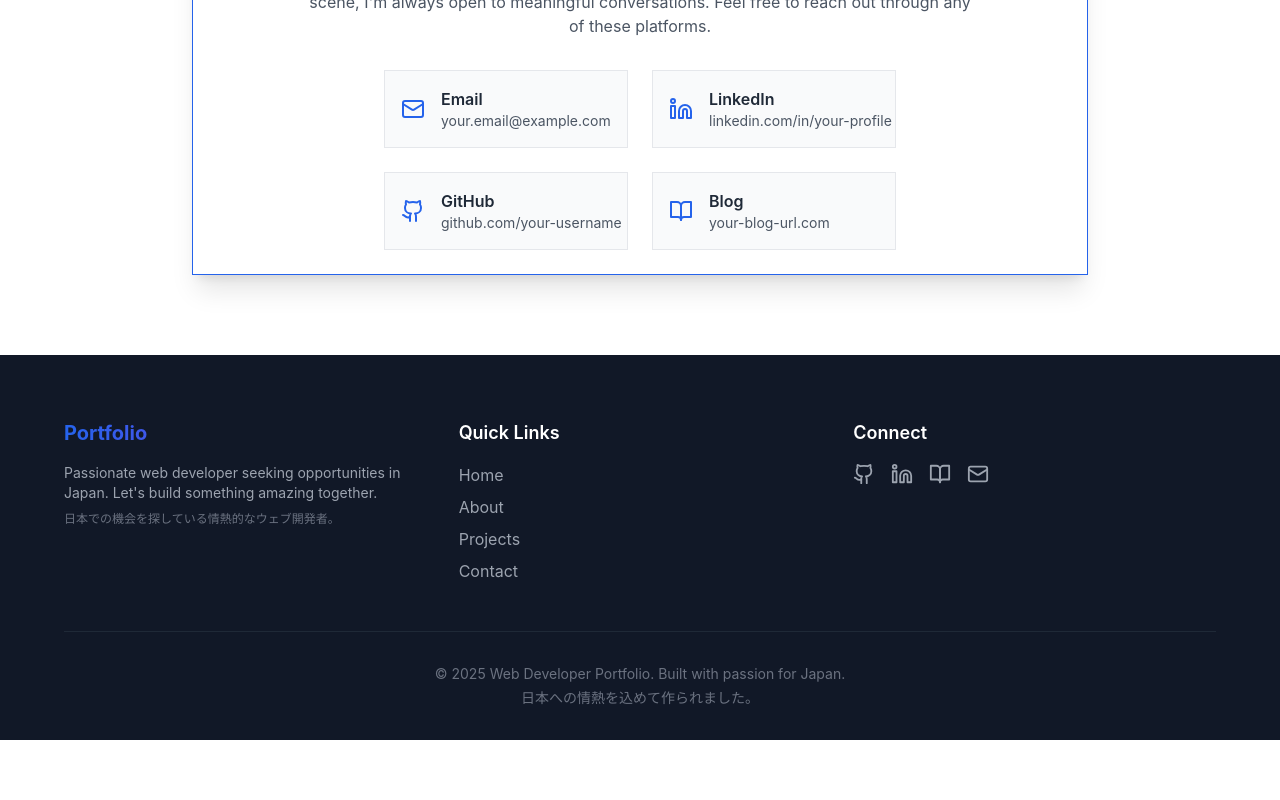
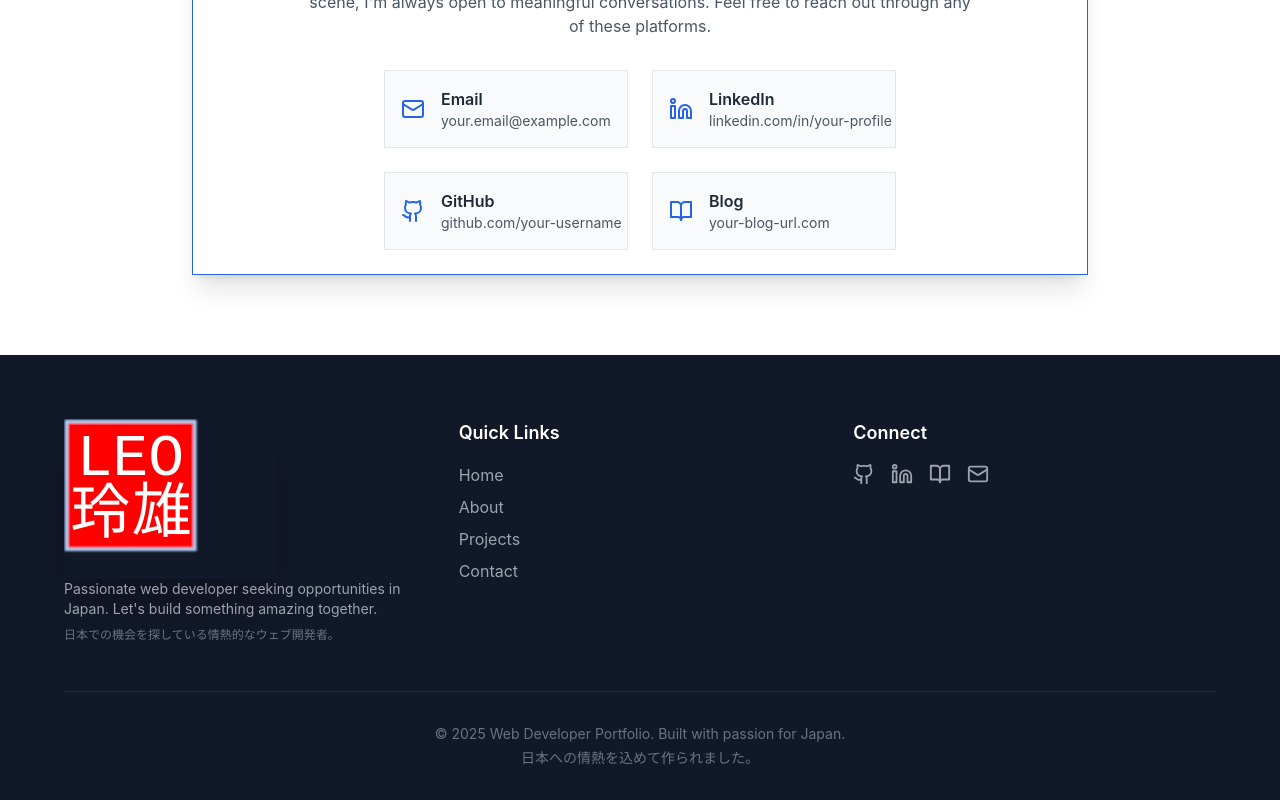
Before and after one commit to leopaul29/leopaul29.github.io, a React (Vite) app: page / in a window 1280 px wide. Shown: the part 4074-4874 px from the top of the page. Before the commit the page ends 4814 px from the top, so only its background shows below. Built offline with nearby package versions, Linux system fonts and the light colour scheme.

Commit message:
add logo on footer

```diff
--- a/src/App.jsx
+++ b/src/App.jsx
@@ -7,6 +7,7 @@ import ProjectsSection from '@/components/ProjectsSection';
 import ContactSection from '@/components/ContactSection';
 import { Toaster } from '@/components/ui/toaster';
 import { Github, Linkedin, BookOpen, Mail } from 'lucide-react';
+import logo from "/logo.svg";
 
 function App() {
   const [activeSection, setActiveSection] = useState('hero');
@@ -63,7 +64,12 @@ function App() {
         <footer className="bg-gray-900 text-white pt-16 pb-8 px-4">
           <div className="max-w-6xl mx-auto grid grid-cols-1 md:grid-cols-3 gap-8 text-center md:text-left">
             <div>
-              <h3 className="font-bold text-xl gradient-text mb-4">Portfolio</h3>
+              {/*<h3 className="font-bold text-xl gradient-text mb-4">Portfolio</h3>*/}
+              <img
+                  alt="logo"
+                  className=" h-40  object-cover shadow-2xl "
+                  src={logo}
+              />
               <p className="text-gray-400 text-sm">Passionate web developer seeking opportunities in Japan. Let's build something amazing together.</p>
               <p className="text-gray-500 text-xs mt-2">日本での機会を探している情熱的なウェブ開発者。</p>
             </div>
```
